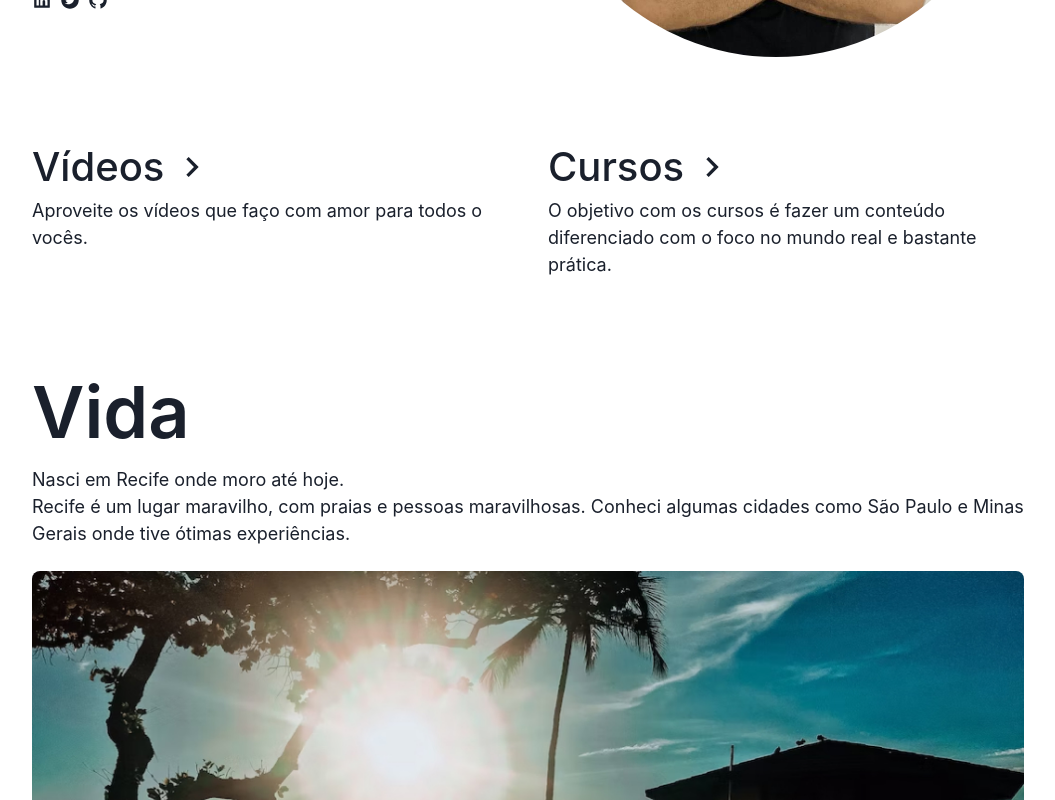
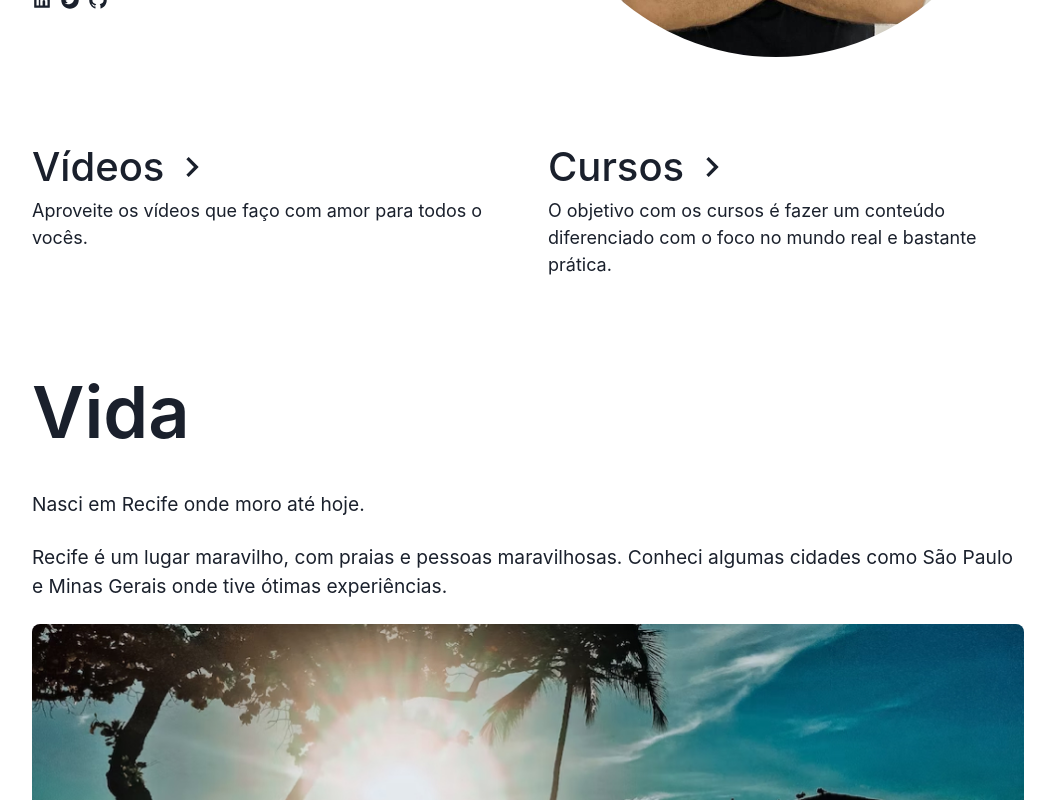
Before and after one commit to jeftarmascarenhas/jeftarmascarenhas.io, a Next.js app: page / in a window 1280 px wide. Shown: the part 524-1324 px from the top of the page, without its empty margins (112-1167 px from the left). Built offline with nearby package versions, Linux system fonts and the light colour scheme.

Commit message:
refactor: using TitlePage component

```diff
--- a/src/modules/home/screens/main/components/Life/index.tsx
+++ b/src/modules/home/screens/main/components/Life/index.tsx
@@ -1,20 +1,20 @@
 import { Box, Text, VStack } from '@chakra-ui/react'
+import TitlePage from '@global-components/title-page'
 import Image from 'next/image'
 import React from 'react'
+
+const subtitles = [
+  `Nasci em Recife onde moro até hoje.`,
+  `Recife é um lugar maravilho, com praias e pessoas maravilhosas.
+  Conheci algumas cidades como São Paulo e Minas Gerais onde tive ótimas
+  experiências.`
+]
 
 export default function Life() {
   return (
     <VStack align="stretch" as="section">
       <Box as="article" mb="4">
-        <Text as="h2" fontSize="7xl" fontWeight="semibold">
-          Vida
-        </Text>
-        <Text fontSize="large">Nasci em Recife onde moro até hoje.</Text>
-        <Text fontSize="large">
-          Recife é um lugar maravilho, com praias e pessoas maravilhosas.
-          Conheci algumas cidades como São Paulo e Minas Gerais onde tive ótimas
-          experiências.
-        </Text>
+        <TitlePage title="Vida" subtitles={subtitles} />
       </Box>
 
       <VStack>
```
